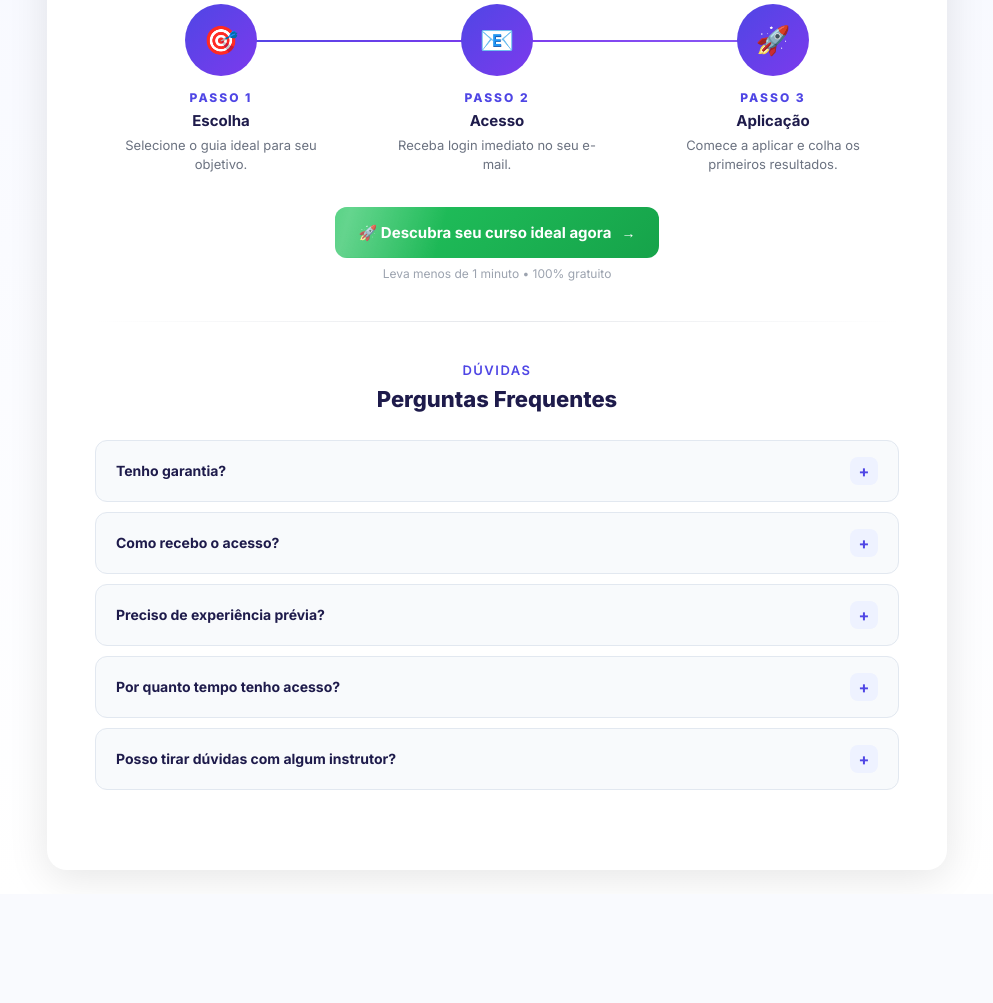
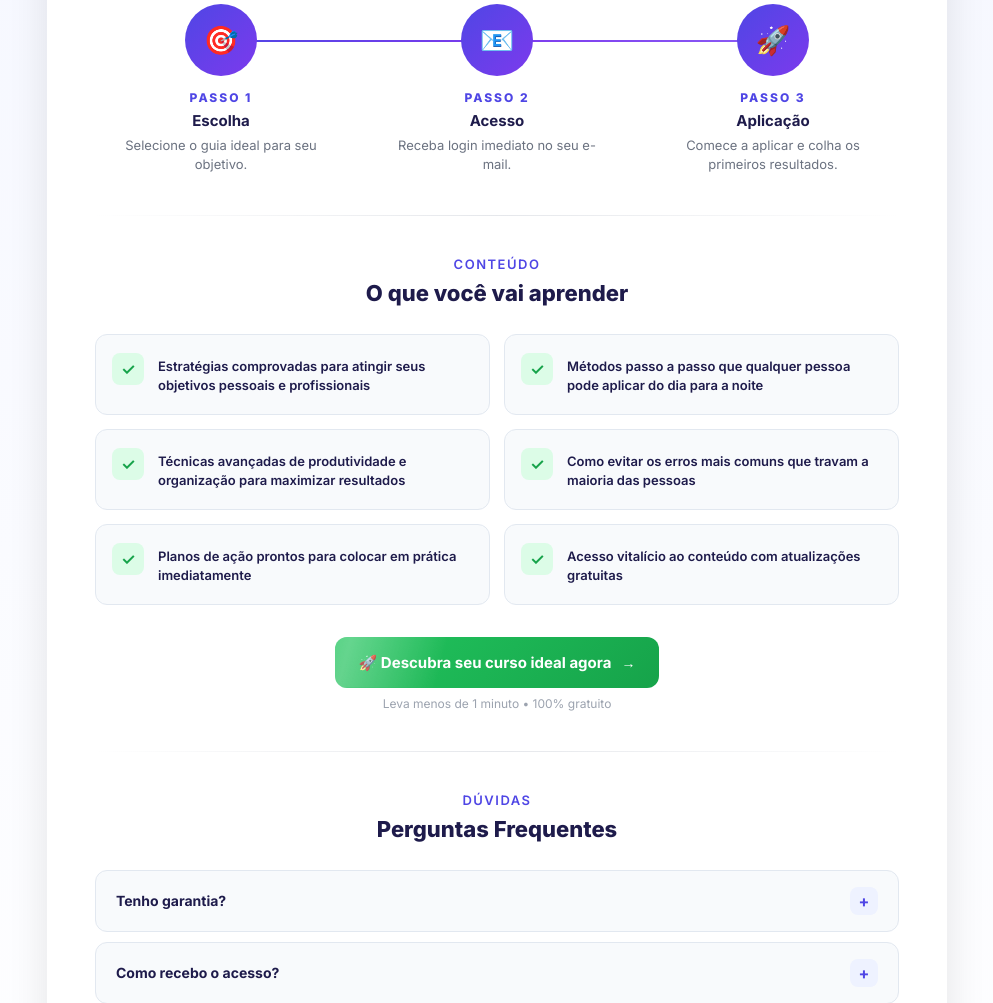
Before and after one commit to garciaary/funil-agente-afiliado, a Flask app: page / in a window 1280 px wide. Shown: the part 1257-2260 px from the top of the page, without its empty margins (143-1136 px from the left). Before the commit the page ends 2133 px from the top, so only its background shows below. Run offline with Flask 3, Linux system fonts and the light colour scheme.

Commit message:
Adiciona secao O que voce vai aprender: 6 topicos com checkmarks e grid responsivo

```diff
--- a/agente-afiliado/templates/index.html
+++ b/agente-afiliado/templates/index.html
@@ -134,6 +134,18 @@
     .section-label { font-size: 13px; font-weight: 600; color: #4f46e5; text-transform: uppercase; letter-spacing: 1.5px; margin-bottom: 8px; text-align: center; }
     .section-title { font-size: 22px; font-weight: 800; color: #1e1b4b; text-align: center; margin-bottom: 28px; }
 
+    /* O que você vai aprender */
+    .learn-grid { display: grid; grid-template-columns: repeat(2, 1fr); gap: 14px; margin-bottom: 32px; }
+    .learn-item { display: flex; align-items: flex-start; gap: 14px; background: #f8fafc; border: 1px solid #e2e8f0; border-radius: 12px; padding: 18px 16px; transition: all 0.3s cubic-bezier(0.4, 0, 0.2, 1); animation: fadeUp 0.5s ease both; }
+    .learn-item:nth-child(1) { animation-delay: 0.1s; }
+    .learn-item:nth-child(2) { animation-delay: 0.15s; }
+    .learn-item:nth-child(3) { animation-delay: 0.2s; }
+    .learn-item:nth-child(4) { animation-delay: 0.25s; }
+    .learn-item:nth-child(5) { animation-delay: 0.3s; }
+    .learn-item:nth-child(6) { animation-delay: 0.35s; }
+    .learn-item:hover { border-color: #4f46e5; box-shadow: 0 4px 16px rgba(79,70,229,0.1); transform: translateY(-2px); }
+    .learn-check { width: 32px; height: 32px; border-radius: 8px; background: #dcfce7; color: #16a34a; display: flex; align-items: center; justify-content: center; font-size: 16px; font-weight: 700; flex-shrink: 0; }
+    .learn-text { font-size: 13px; font-weight: 600; color: #1e1b4b; line-height: 1.5; padding-top: 4px; }
     .cta-final { text-align: center; margin-top: 32px; }
     .cta-final .btn { display: inline-flex; animation: none; }
     .cta-sub { font-size: 12px; color: #9ca3af; margin-top: 8px; }
@@ -251,6 +263,20 @@
       </div>
     </div>
 
+    <!-- ========== O QUE VOCÊ VAI APRENDER ========== -->
+    <div class="section-divider"></div>
+    <div class="section-label">Conteúdo</div>
+    <div class="section-title">O que você vai aprender</div>
+
+    <div class="learn-grid">
+      <div class="learn-item"><div class="learn-check">✓</div><div class="learn-text">Estratégias comprovadas para atingir seus objetivos pessoais e profissionais</div></div>
+      <div class="learn-item"><div class="learn-check">✓</div><div class="learn-text">Métodos passo a passo que qualquer pessoa pode aplicar do dia para a noite</div></div>
+      <div class="learn-item"><div class="learn-check">✓</div><div class="learn-text">Técnicas avançadas de produtividade e organização para maximizar resultados</div></div>
+      <div class="learn-item"><div class="learn-check">✓</div><div class="learn-text">Como evitar os erros mais comuns que travam a maioria das pessoas</div></div>
+      <div class="learn-item"><div class="learn-check">✓</div><div class="learn-text">Planos de ação prontos para colocar em prática imediatamente</div></div>
+      <div class="learn-item"><div class="learn-check">✓</div><div class="learn-text">Acesso vitalício ao conteúdo com atualizações gratuitas</div></div>
+    </div>
+
     <!-- CTA Final -->
     <div class="cta-final">
       <a href="/quiz" class="btn btn-green btn-cta">🚀 Descubra seu curso ideal agora <span class="btn-arrow">→</span></a>
```
